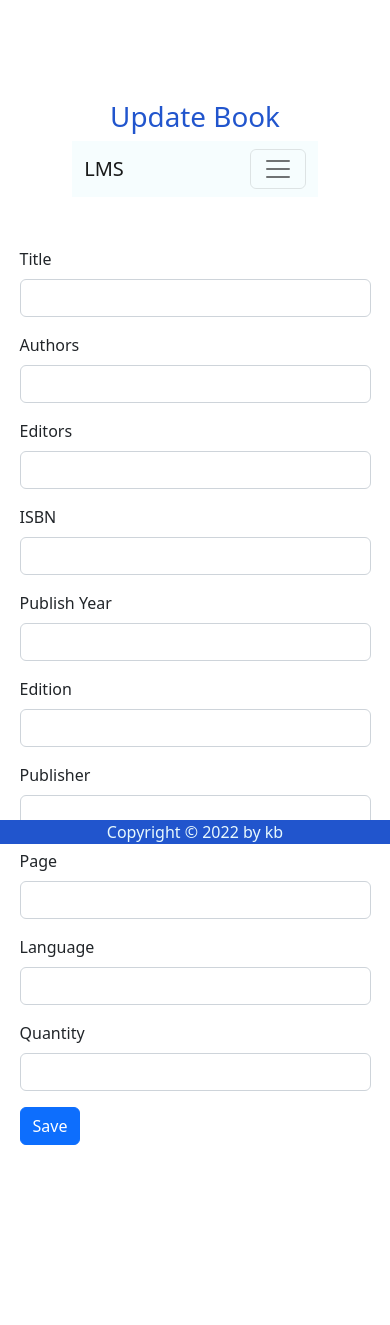
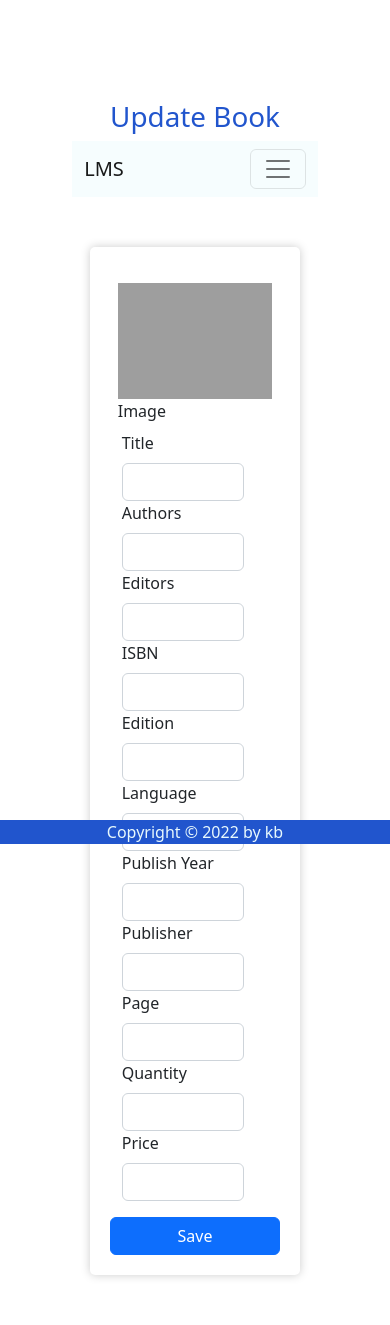
Before and after one commit to kb1337/lms, a Flask app: template templates/update_book.html in a window 390 px wide. Before the commit the page ends 1145 px from the top, so only its background shows below. Run offline with Flask 2, Linux system fonts and the light colour scheme; the template is opened without the code that fills it, so the values that code supplies are empty; grey boxes are pictures that could not be loaded.

Commit message:
New style for book form

```diff
--- a/templates/_book_form.html
+++ b/templates/_book_form.html
@@ -1,55 +1,65 @@
-<form method="post" action="/book/{{ book._id }}">
-
-  <div class="mb-3">
+<form method="post" action="/book/{{ book._id }}" class="row g-3" id="book-form">
+  <div class="col-md-4">
+    <img src="/static/{{ book.image }}" alt="{{ book.title }}" class="img-fluid"/>
+    <label for="image" class="form-label">Image</label>
+    {# TODO: File upload #}
+  </div>
+  <div class="col-md-8 row">
+    <div class="col-md-12">
       <label for="title" class="form-label">Title</label>
       <input type="text" class="form-control" id="title" value="{{ book.title }}"/>
     </div>
 
-  <div class="mb-3">
+    <div class="col-md-6">
       <label for="authors" class="form-label">Authors</label>
-    <input type="text" class="form-control" id="authors" value="{{ book.authors }}"/>
+      <input type="text" class="form-control" id="authors" value="{{ book.authors|join(', ') }}"/>
     </div>
 
-  <div class="mb-3">
+    <div class="col-md-6">
       <label for="editors" class="form-label">Editors</label>
-    <input type="text" class="form-control" id="editors" value="{{ book.editors }}"/>
+      <input type="text" class="form-control" id="editors" value="{{ book.editors|join(', ') }}"/>
     </div>
 
-  <div class="mb-3">
+    <div class="col-md-8">
       <label for="isbn" class="form-label">ISBN</label>
       <input type="text" class="form-control" id="isbn" value="{{ book.isbn }}"/>
     </div>
 
-  <div class="mb-3">
+    <div class="col-md-4">
+      <label for="edition" class="form-label">Edition</label>
+      <input type="text" class="form-control" id="edition" value="{{ book.edition }}"/>
+    </div>
+
+    <div class="col-md-4">
+      <label for="language" class="form-label">Language</label>
+      <input type="text" class="form-control" id="language" value="{{ book.language }}"/>
+    </div>
+
+    <div class="col-md-4">
       <label for="year" class="form-label">Publish Year</label>
       <input type="text" class="form-control" id="year" value="{{ book.year }}"/>
     </div>
 
-  <div class="mb-3">
-    <label for="edition" class="form-label">Edition</label>
-    <input type="text" class="form-control" id="edition" value="{{ book.edition }}"/>
-  </div>
-
-  <div class="mb-3">
+    <div class="col-md-4">
       <label for="publisher" class="form-label">Publisher</label>
       <input type="text" class="form-control" id="publisher" value="{{ book.publisher }}"/>
     </div>
 
-  <div class="mb-3">
+    <div class="col-md-4">
       <label for="page" class="form-label">Page</label>
       <input type="text" class="form-control" id="page" value="{{ book.page }}"/>
     </div>
 
-  <div class="mb-3">
-    <label for="language" class="form-label">Language</label>
-    <input type="text" class="form-control" id="language" value="{{ book.language }}"/>
-  </div>
-
-  <div class="mb-3">
+    <div class="col-md-4">
       <label for="quantity" class="form-label">Quantity</label>
       <input type="text" class="form-control" id="quantity" value="{{ book.quantity }}"/>
     </div>
 
-  <button type="submit" class="btn btn-primary">Save</button>
+    <div class="col-md-4">
+      <label for="price" class="form-label">Price</label>
+      <input type="text" class="form-control" id="quantity" value="{{ book.price }}"/>
+    </div>
+  </div>
 
+  <button type="submit" class="btn btn-primary col-md-3 mx-auto">Save</button>
 </form>
```
Lines whose indentation alone changed are shown as unchanged.
